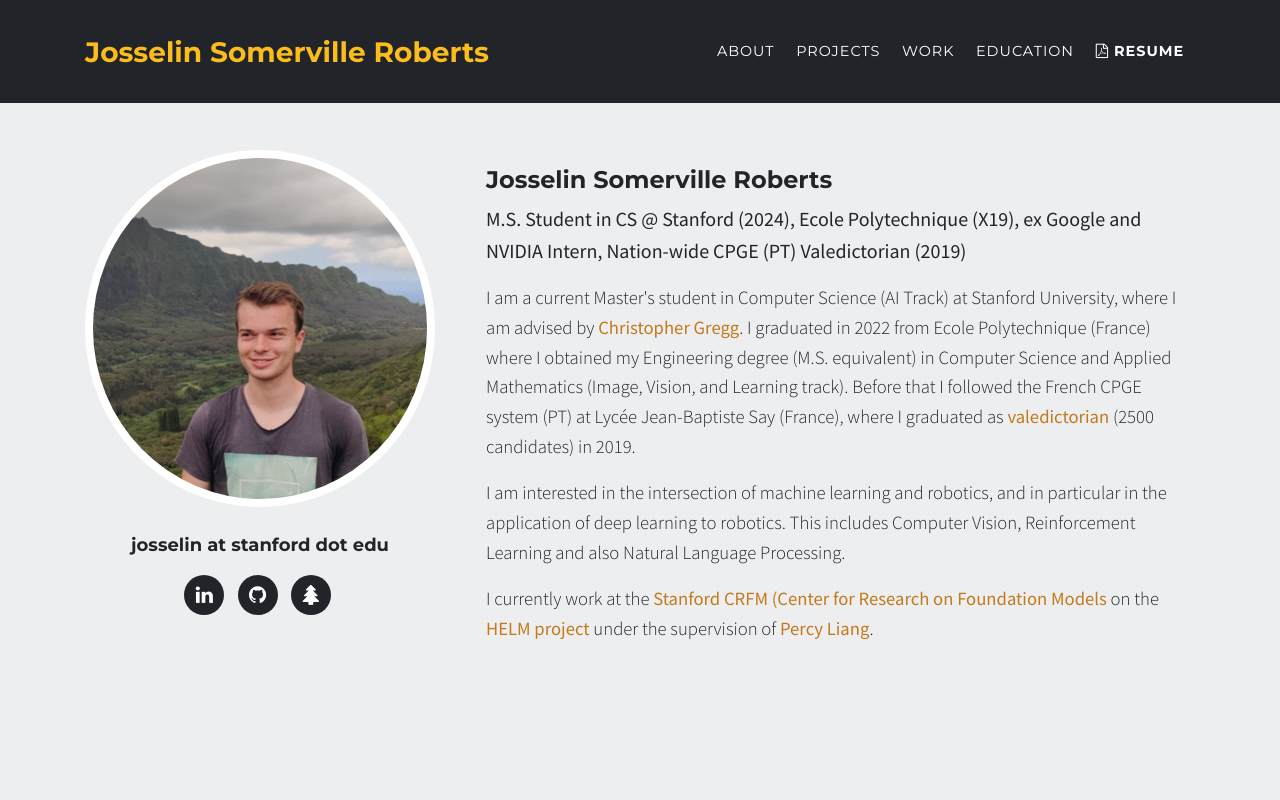
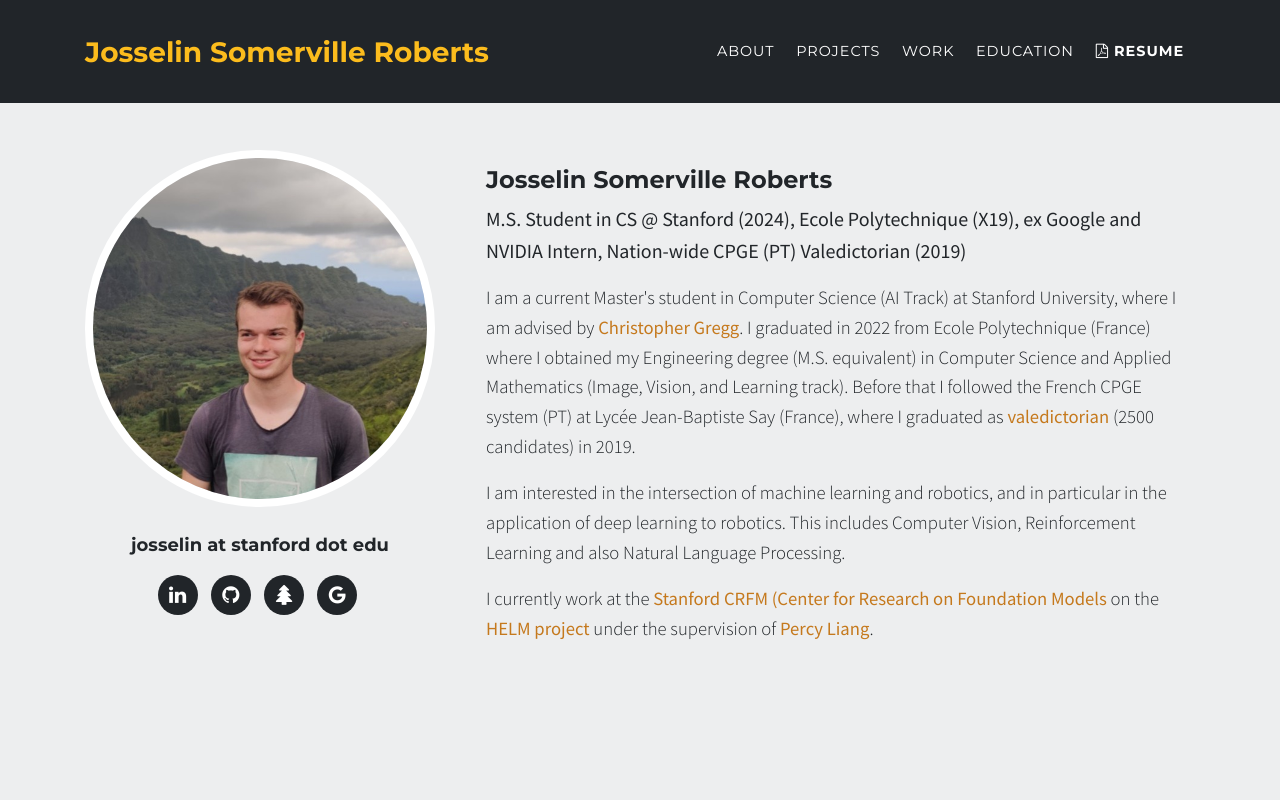
Before and after one commit to JosselinSomervilleRoberts/JosselinSomervilleRoberts.github.io, a plain HTML site: page index.html in a window 1280 px wide. Shown: the top 800 px of the page. Drawn offline with nearby package versions, Linux system fonts and the light colour scheme; a web font is replaced by a local one.

Commit message:
Add google scholar and fix pdf not working

```diff
--- a/index.html
+++ b/index.html
@@ -1,10 +1,15 @@
-<!DOCTYPE html><html lang="en"><head>
+<!DOCTYPE html>
+<html lang="en">
+
+<head>
 
   <meta charset="utf-8">
   <meta name="viewport" content="width=device-width, initial-scale=1, shrink-to-fit=no">
-    <meta name="description" content="I am a current Master\'s student in Computer Science (AI Track) at Stanford University, where I am advised by Christopher Gregg. I graduated in 2022 from Ecole Polytechnique (France) where I obtained my Engineering degree (M.S. equivalent) in Computer Science and Applied Mathematics (Image, Vision, and Learning track). Before that I followed the French CPGE system (PT) at Lycée Jean-Baptiste Say (France), where I graduated as valedictorian (2500 candidates) in 2019.">
+  <meta name="description"
+    content="I am a current Master\'s student in Computer Science (AI Track) at Stanford University, where I am advised by Christopher Gregg. I graduated in 2022 from Ecole Polytechnique (France) where I obtained my Engineering degree (M.S. equivalent) in Computer Science and Applied Mathematics (Image, Vision, and Learning track). Before that I followed the French CPGE system (PT) at Lycée Jean-Baptiste Say (France), where I graduated as valedictorian (2500 candidates) in 2019.">
   <meta name="author" content="Josselin Somerville Roberts">
-    <meta name="keywords" content="Computer Science, Stanford,  Ecole Polytechnique, X19, Artificial Intelligence, Software Engineering, Web Development, Machine Learning, Computer Vision, Natural Language Processing, NLP, Robotics, SolidWorks, C++, JavaScript, HTML, CSS, Python, OpenGL, OpenCV, Node.js, Software Engineer, Software Engineering Intern, Machine Learning Intern, Google, Nvidia, Youtube, Zelros, Poligma, Stanford Deliberation Platform, CRFM, HELM, HAI, Percy Liang, Ashish Goel">
+  <meta name="keywords"
+    content="Computer Science, Stanford,  Ecole Polytechnique, X19, Artificial Intelligence, Software Engineering, Web Development, Machine Learning, Computer Vision, Natural Language Processing, NLP, Robotics, SolidWorks, C++, JavaScript, HTML, CSS, Python, OpenGL, OpenCV, Node.js, Software Engineer, Software Engineering Intern, Machine Learning Intern, Google, Nvidia, Youtube, Zelros, Poligma, Stanford Deliberation Platform, CRFM, HELM, HAI, Percy Liang, Ashish Goel">
   <!-- Google referencement -->
   <meta name="google-site-verification" content="1PiqHMY4avhodcqviwtNlKJ6MUXoLHtkJde-e8Uwc7M" />
 
@@ -16,11 +21,13 @@
   <!-- Custom Fonts -->
   <link href="css/font-awesome.min.css" rel="stylesheet" type="text/css">
   <link href="css/font-mfizz.css" rel="stylesheet" type="text/css">
-    <link href="https://fonts.googleapis.com/css?family=Source+Sans+Pro:300,400,700,300italic,400italic,700italic" rel="stylesheet" type="text/css">
+  <link href="https://fonts.googleapis.com/css?family=Source+Sans+Pro:300,400,700,300italic,400italic,700italic"
+    rel="stylesheet" type="text/css">
   <link href="css/simple-line-icons.css" rel="stylesheet">
   <link href="https://fonts.googleapis.com/css?family=Montserrat:400,700" rel="stylesheet" type="text/css">
   <link href="https://fonts.googleapis.com/css?family=Kaushan+Script" rel="stylesheet" type="text/css">
-    <link href="https://fonts.googleapis.com/css?family=Droid+Serif:400,700,400italic,700italic" rel="stylesheet" type="text/css">
+  <link href="https://fonts.googleapis.com/css?family=Droid+Serif:400,700,400italic,700italic" rel="stylesheet"
+    type="text/css">
   <link href="https://fonts.googleapis.com/css?family=Roboto+Slab:400,100,300,700" rel="stylesheet" type="text/css">
 
   <!-- Custom CSS -->
@@ -36,8 +43,12 @@
   <!-- Navigation -->
   <nav class="navbar navbar-expand-lg navbar-dark fixed-top" id="mainNav">
     <div class="container">
-        <a class="navbar-brand js-scroll-trigger" style="font-family: &#x27;Montserrat&#x27;, &#x27;Helvetica Neue&#x27;, Helvetica, Arial, sans-serif;" href="#page-top"><b>Josselin Somerville Roberts</b></a>
-        <button class="navbar-toggler navbar-toggler-right" type="button" data-toggle="collapse" data-target="#navbarResponsive" aria-controls="navbarResponsive" aria-expanded="false" aria-label="Toggle navigation">
+      <a class="navbar-brand js-scroll-trigger"
+        style="font-family: &#x27;Montserrat&#x27;, &#x27;Helvetica Neue&#x27;, Helvetica, Arial, sans-serif;"
+        href="#page-top"><b>Josselin Somerville Roberts</b></a>
+      <button class="navbar-toggler navbar-toggler-right" type="button" data-toggle="collapse"
+        data-target="#navbarResponsive" aria-controls="navbarResponsive" aria-expanded="false"
+        aria-label="Toggle navigation">
         Menu
         <i class="fa fa-bars"></i>
       </button>
@@ -65,19 +76,10 @@
 
   <!--  Components -->
   <div id="app_component" class="experiment-block">
-      <app
-        v-bind:name="name"
-        v-bind:email="email"
-        v-bind:linkedinusername="linkedinusername"
-        v-bind:stanfordprofile="stanfordprofile"
-        v-bind:image="image"
-        v-bind:title="title"
-        v-bind:githubusername="githubusername"
-        v-bind:introitems="introitems"
-        v-bind:portfoliorows="portfoliorows"
-        v-bind:jobitems="jobitems"
-        v-bind:educationitems="educationitems"
-        />
+    <app v-bind:name="name" v-bind:email="email" v-bind:linkedinusername="linkedinusername"
+      v-bind:stanfordprofile="stanfordprofile" v-bind:googlescholar="googlescholar" v-bind:image="image"
+      v-bind:title="title" v-bind:githubusername="githubusername" v-bind:introitems="introitems"
+      v-bind:portfoliorows="portfoliorows" v-bind:jobitems="jobitems" v-bind:educationitems="educationitems" />
   </div>
 
 
@@ -115,4 +117,6 @@
 
 
 
-</body></html>
+</body>
+
+</html>
--- a/js/components/app.js
+++ b/js/components/app.js
@@ -6,13 +6,17 @@ Vue.component(
                 type: String,
                 required: true,
             },
-            image : {
+            image: {
                 type: String,
                 required: true,
             },
             linkedinusername: {
                 type: String,
                 required: true,
+            },
+            googlescholar: {
+                type: String,
+                required: false,
             },
             stanfordprofile: {
                 type: String,
@@ -54,6 +58,7 @@ Vue.component(
                     :name="name"
                     :image="image"
                     :linkedinusername="linkedinusername"
+                    :googlescholar="googlescholar"
                     :stanfordprofile="stanfordprofile"
                     :email="email"
                     :title="title"
--- a/js/components/data.js
+++ b/js/components/data.js
@@ -6,6 +6,7 @@ new Vue(
       title: 'M.S. Student in CS @ Stanford (2024), Ecole Polytechnique (X19), ex Google and NVIDIA Intern, Nation-wide CPGE (PT) Valedictorian (2019)',
       image: 'images/josselin.jpg',
       linkedinusername: 'josselin-somerville-roberts',
+      googlescholar: 'https://scholar.google.com/citations?user=eLfRuNAAAAAJ&hl=fr&oi=ao',
       email: 'josselin at stanford dot edu',
       stanfordprofile: 'https://profiles.stanford.edu/josselin-somerville-roberts',
       githubusername: 'JosselinSomervilleRoberts',
--- a/js/components/intro.js
+++ b/js/components/intro.js
@@ -17,6 +17,10 @@ Vue.component(
       linkedinusername: {
         type: String,
         required: true,
+      },
+      googlescholar: {
+        type: String,
+        required: false,
       },
       stanfordprofile: {
         type: String,
@@ -54,6 +58,9 @@ Vue.component(
                         <li class="text-center">
                           <a :href="stanfordprofile"><i class="fa fa-tree"></i></a>
                         </li>
+                        <li class="text-center">
+                          <a :href="googlescholar"><i class="fa fa-google"></i></a>
+                        </li>
                       </ul>
                     </div>
                   </div>
--- a/js/components/portfolioItem.js
+++ b/js/components/portfolioItem.js
@@ -35,12 +35,13 @@ Vue.component(
         required: false
       },
       pdf: {
-        // type: String,
+        type: String,
         required: false
       },
       pdf_text: {
-        // type: String,
-        required: false
+        type: String,
+        required: false,
+        default: ''
       },
     },
     template:
@@ -70,8 +71,8 @@ Vue.component(
                               <a :href="'https://github.com/' + githubusername + '/' + repo" target="blank">https://github.com/{{githubusername}}/{{repo}}</a>
                               <iframe class="mt-2" :src="'http://lab.lepture.com/github-cards/card.html?user=' + githubusername + '&amp;repo=' + repo" frameborder="0" scrolling="0" width="400" style="max-width: 70vw" height="180" allowtransparency="true"></iframe><br>
                             </div>
-                            <div cv-if="pdf && pdf_text && pdf_text != ''">
-                              <p class="lead portfolio-item-paragraph">{{pdf_text}}: <a href="{{pdf}}">here</a></p>
+                            <div v-if="pdf && pdf_text && pdf_text != ''">
+                              <p class="lead portfolio-item-paragraph">{{pdf_text}}: <a :href="pdf">here</a></p>
                             </div>
                             <a class="btn btn-dark btn-l" data-dismiss="modal" href="#">
                               <i class="fa fa-times"></i> Close Project</a>
--- a/js/components/portfolioRow.js
+++ b/js/components/portfolioRow.js
@@ -32,6 +32,8 @@ Vue.component(
                         :githubusername="githubusername"
                         :descriptionhtml="item.descriptionhtml"
                         :descriptionlist="item.descriptionlist"
+                        :pdf="item.pdf"
+                        :pdf_text="item.pdf_text"
                         ></portfolio-item>
                     </div>
                 </div>`,
--- a/js/components/timelineItem.js
+++ b/js/components/timelineItem.js
@@ -1,4 +1,4 @@
-Vue.component (
+Vue.component(
     'timeline-item',
     {
         props: {
--- a/main.js
+++ b/main.js
@@ -22,6 +22,8 @@ Vue.component(
                         :title="item.title"
                         :description="item.description"
                         :image="item.image"
+                        :pdf="item.pdf"
+                        :pdf_text="item.pdf_text"
                         ></portfolio-item>
                     </div>
                 </div>
```
Lines whose indentation alone changed are shown as unchanged.
